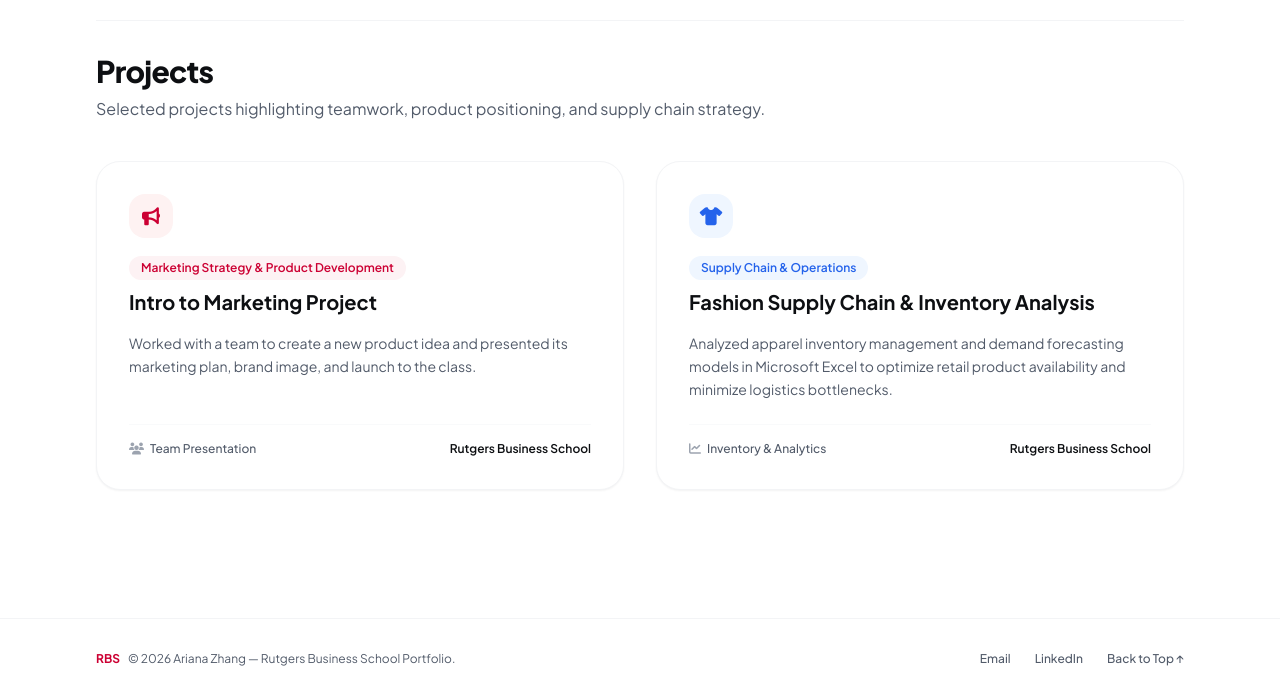
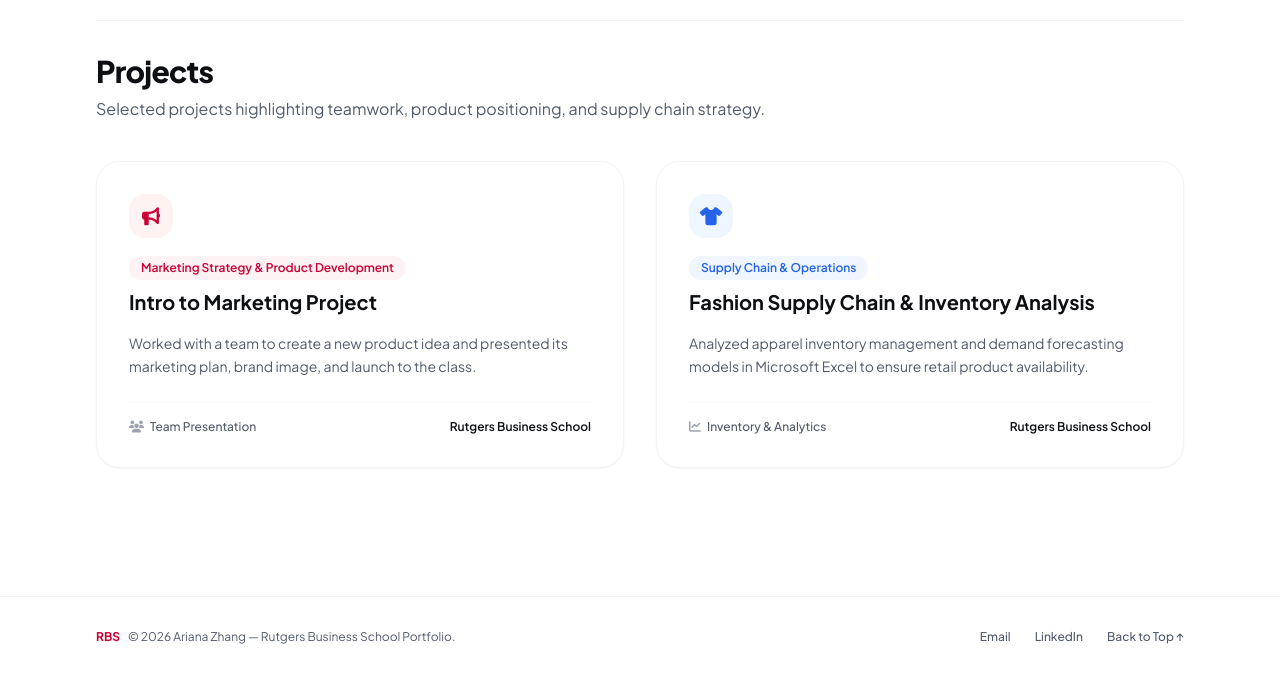
Before and after one commit to ariana-zhang/ariana-zhang.github.io, a plain HTML site: page index.html in a window 1280 px wide. Shown: the part 940-1639 px from the top of the page. After the commit the page ends 1617 px from the top, so only its background shows below. Drawn offline with nearby package versions, Linux system fonts and the light colour scheme.

Commit message:
Refine inventory management description in index.html
Updated the text to focus on ensuring retail product availability.

```diff
--- a/index.html
+++ b/index.html
@@ -221,7 +221,7 @@
                             </h3>
                         </div>
                         <p class="text-sm text-rbsTextMuted leading-relaxed">
-                            Analyzed apparel inventory management and demand forecasting models in Microsoft Excel to optimize retail product availability and minimize logistics bottlenecks.
+                            Analyzed apparel inventory management and demand forecasting models in Microsoft Excel to ensure retail product availability.
                         </p>
                     </div>
                     <div class="pt-4 border-t border-gray-50 flex items-center justify-between text-xs font-medium text-rbsTextMuted">
```
